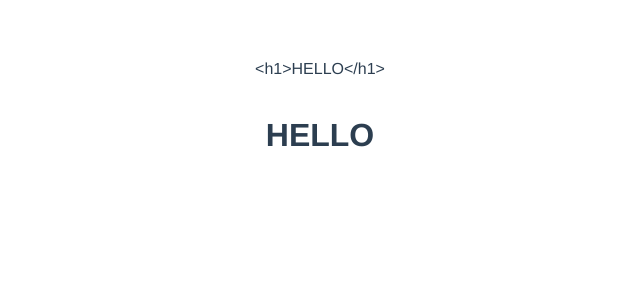
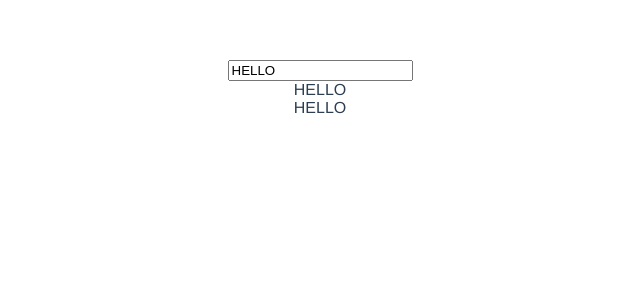
Before and after one commit to erwinchang/vue-example, a Vue app in the folder my-vite/: page / in a window 1280 px wide. Shown: the top 300 px of the page, without its empty margins (320-960 px from the left). Built offline with nearby package versions, Linux system fonts and the light colour scheme.

Commit message:
patch example

```diff
--- a/my-vite/src/App.vue
+++ b/my-vite/src/App.vue
@@ -2,14 +2,14 @@
 export default{
   data(){
     return {
-      text: '<h1>HELLO</h1>'
+      text: 'HELLO'
     }
   }
 }
 </script>
 
 <template>
-  <div v-text="text"></div>
-  <br />
-  <div v-html="text"></div>
+  <input v-model="text" />
+  <div> {{ text }}</div>
+  <div v-once> {{ text }}</div>
 </template>
```
Also changed, not shown: 1 other file (tests, documents, lock files or other folders).
